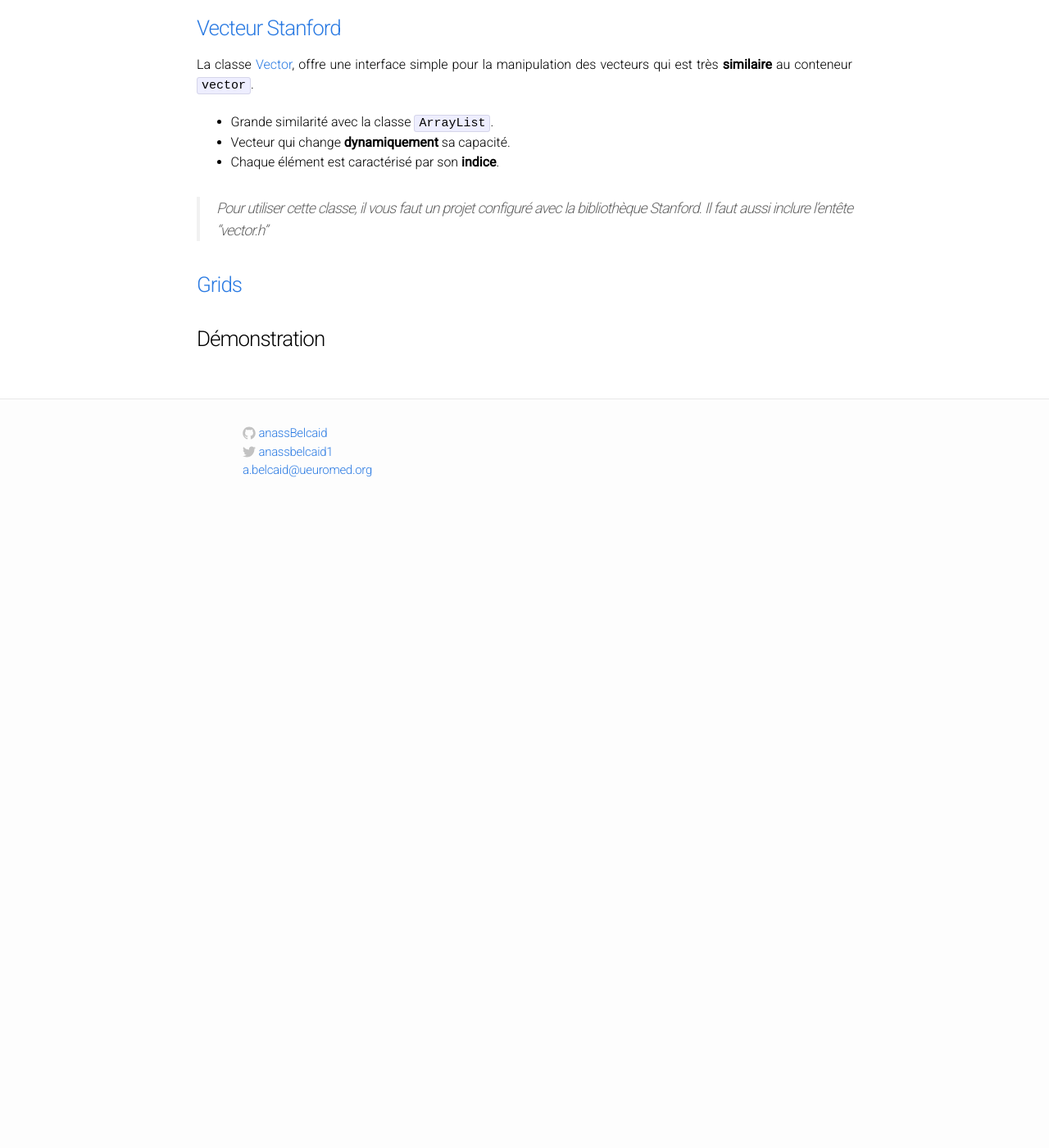
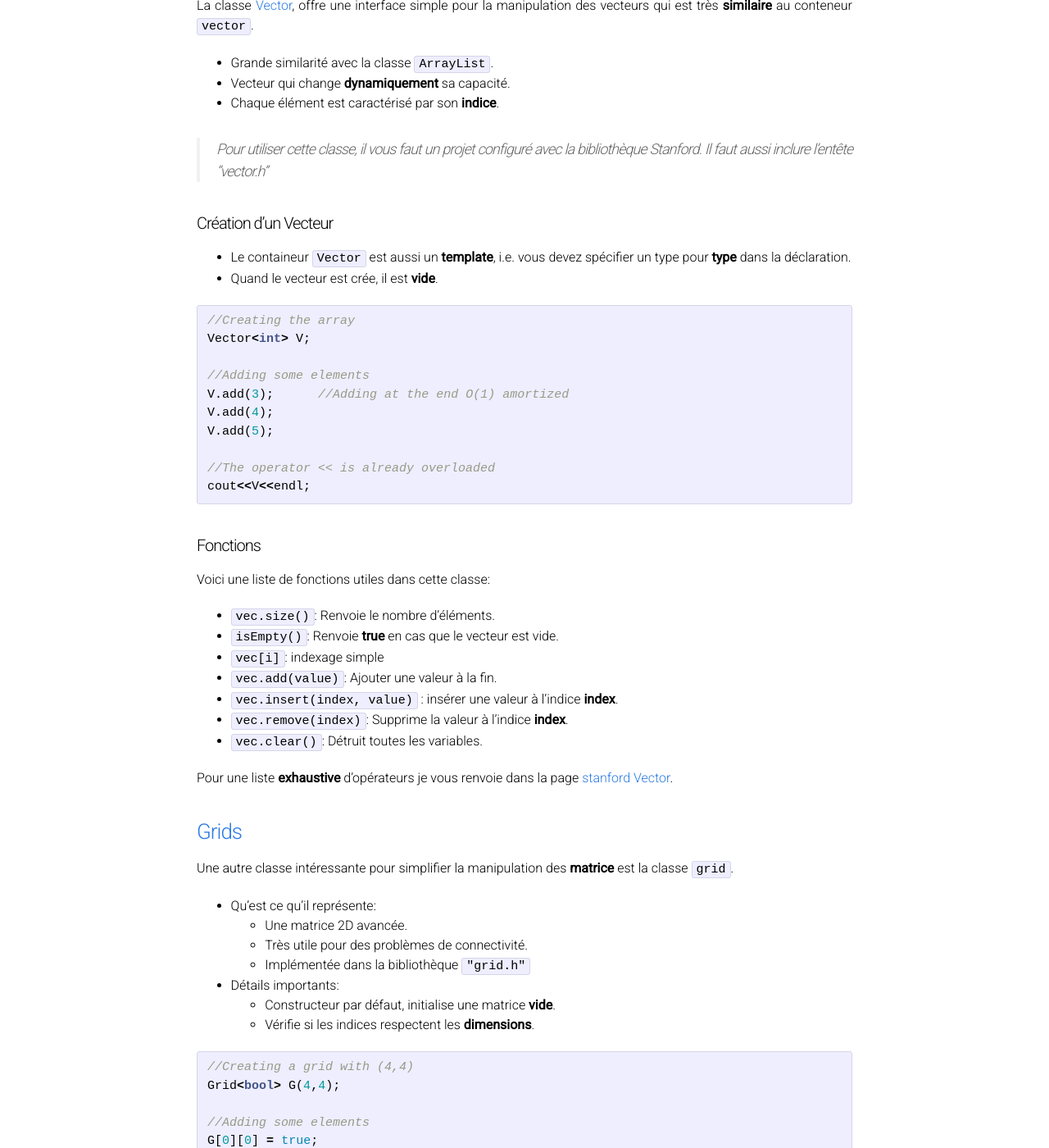
Before and after one commit to anassBelcaid/CS221, a Jekyll site: the page built from part2/vectors.md, in a window 1280 px wide and 1400 px high, scrolled down 4974 px. Shown: the whole window at 82% size. Built offline with Jekyll 4.4.1, drawn with Linux system fonts in a browser that asks for light colours; formulas are drawn with MathJax 3; before the commit the page ends 5604 px from its top, so only the background shows below that; some of the changed text lies outside the part shown.

Commit message:
End course on grid and vectors

````diff
--- a/part2/vectors.md
+++ b/part2/vectors.md
@@ -292,9 +289,127 @@ une interface simple pour la manipulation des vecteurs qui est très
 bibliothèque Stanford. Il faut aussi inclure l'entête "vector.h"
 
 
+#### Création d'un Vecteur
+
+
+- Le containeur `Vector` est aussi un **template**, i.e. vous devez spécifier un
+type pour **type** dans la déclaration.
+
+- Quand le vecteur est crée, il est **vide**.
+
+```cpp
+//Creating the array
+Vector<int> V;
+
+//Adding some elements
+V.add(3);      //Adding at the end O(1) amortized
+V.add(4);
+V.add(5);
+
+//The operator << is already overloaded
+cout<<V<<endl;
+```
+
+
+#### Fonctions
+
+
+Voici une liste de fonctions utiles dans cette classe:
+
+- `vec.size()`: Renvoie le nombre d'éléments.
+- `isEmpty()`: Renvoie **true** en cas que le vecteur est vide.
+- `vec[i]`: indexage simple
+- `vec.add(value)`: Ajouter une valeur à la fin.
+- `vec.insert(index, value)` : insérer une valeur à l'indice **index**.
+- `vec.remove(index)`: Supprime la valeur à l'indice **index**.
+- `vec.clear()`:  Détruit toutes les variables.
+
+ Pour une liste **exhaustive** d'opérateurs je vous renvoie dans la page
+ [stanford Vector](https://web.stanford.edu/class/archive/cs/cs106b/cs106b.1212/library/documentation/Vector.html).
+
 ### [Grids](#grid)
 <a name='grid'></a>
 
+Une autre classe intéressante pour simplifier la manipulation des **matrice**
+est la classe `grid`.
 
-### Démonstration
-<a name='demo'></a>
+- Qu'est ce qu'il représente:
+    - Une matrice 2D avancée.
+    - Très utile pour des problèmes de connectivité.
+    - Implémentée dans la bibliothèque `"grid.h"`
+- Détails importants:
+    - Constructeur par défaut, initialise une matrice **vide**.
+    - Vérifie si les indices respectent les **dimensions**.
+
+
+
+```cpp
+//Creating a grid with (4,4)
+Grid<bool> G(4,4);
+
+//Adding some elements
+G[0][0] = true;
+G[1][2] = false;
+
+//Print the 2D form
+cout<<G.toString2D()<<endl;
+
+
+//Attempt to access invalid index
+G[4][1];  //Raise an exception
+```
+
+
+#### Fonctions utiles:
+
+- `grid.numRows()`: nombre de lignes.
+- `grid.numCols()`: nombre de colonnes.
+- `grid[i][j]`: Accès à l'élément $$A(i,j)$$.
+- `grid.resize(rows, cols)`: change la taille de la matrice.
+- `grid.inBounds(row, col)`: Vérifie si $$(row, col)$$ est dans les limites.
+
+
+Pour une liste exaustive de fonciton on vous refère la documentation officielle
+[Grid](https://web.stanford.edu/class/archive/cs/cs106b/cs106b.1212/library/documentation/Grid.html).
+
+
+### [Practice](practice)
+<a name='practice'></a>
+
+
+1.[<img src="{{site.url }}{{ site.baseurl}}/assets/logo_step.png" width="30"> Add Stars](https://www.codestepbystep.com/problem/view/cpp/collections/vector/addStars)
+
+> Ecire une fonction **addStars** qui accepète une référence sur un Vector de
+chaines. Puis il modifie ce vecteur **sur place** en ajoutant "*" entre chaque
+élément de ce vecteur.
+
+
+**Exemple**
+
+```shell
+addStars({"the", "quick", "brown", "fox"})===> {"*", "the", "*", "quick", "*",
+"brown", "*", "fox", "*"}
+
+```
+
+
+
+2.[<img src="{{site.url }}{{ site.baseurl}}/assets/logo_step.png" width="30"> Grid Mystery](https://www.codestepbystep.com/problem/view/cpp/collections/grid/gridMystery)
+
+Quel sera la sortie du programme suivant:
+
+```cpp
+Grid<int> g(4,3);
+
+for(int r=0; r < g.numRows(); r++) {
+    for(int c=0; c < g.numCols(); c++) {
+        g[r][c] = c+1;
+    }
+}
+
+for(int c= 0; c < g.numCols(); c++){
+    for(int r = 1; r<g.numRows(); r++) {
+        g[r][c] += g[r-A][c];
+    }
+}
+```
````
Also changed, not shown: other parts of part2/vectors.md (+1 -4 lines).
